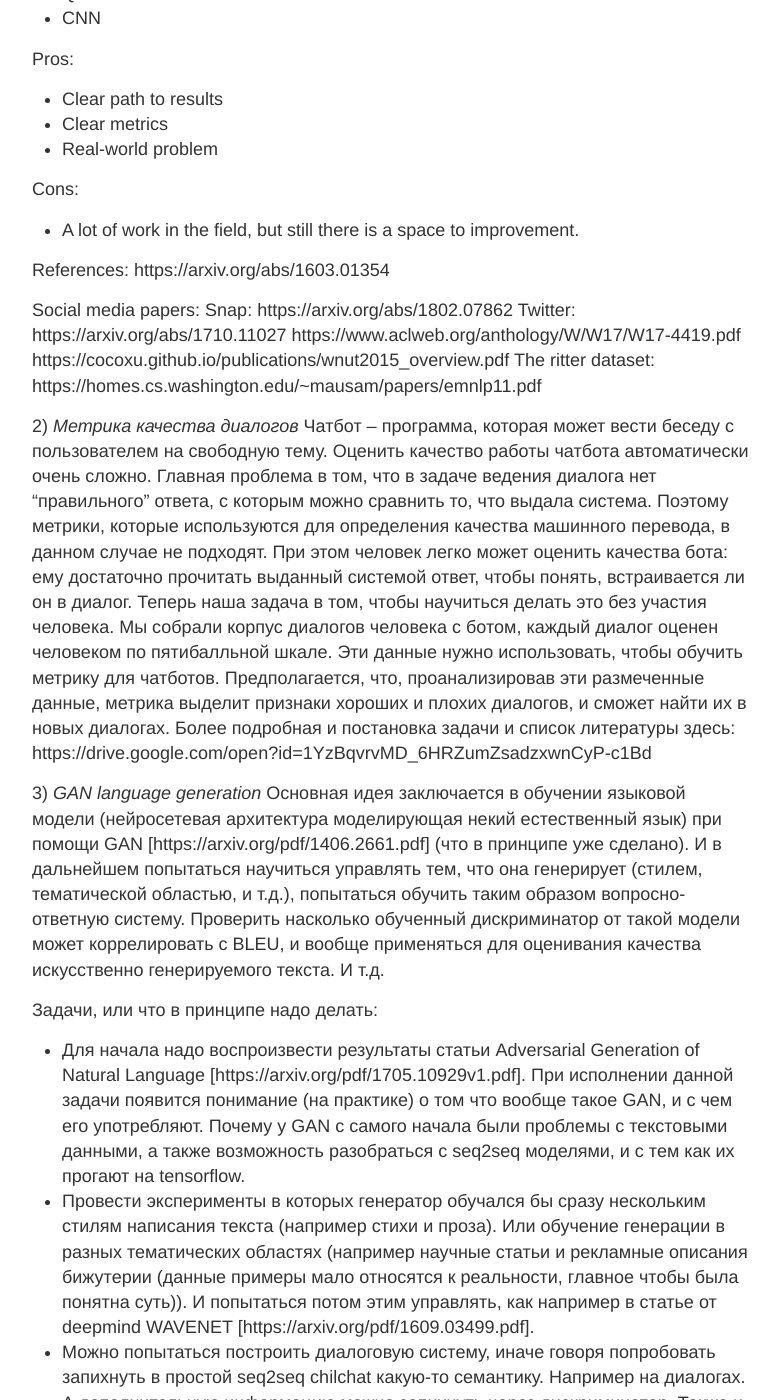
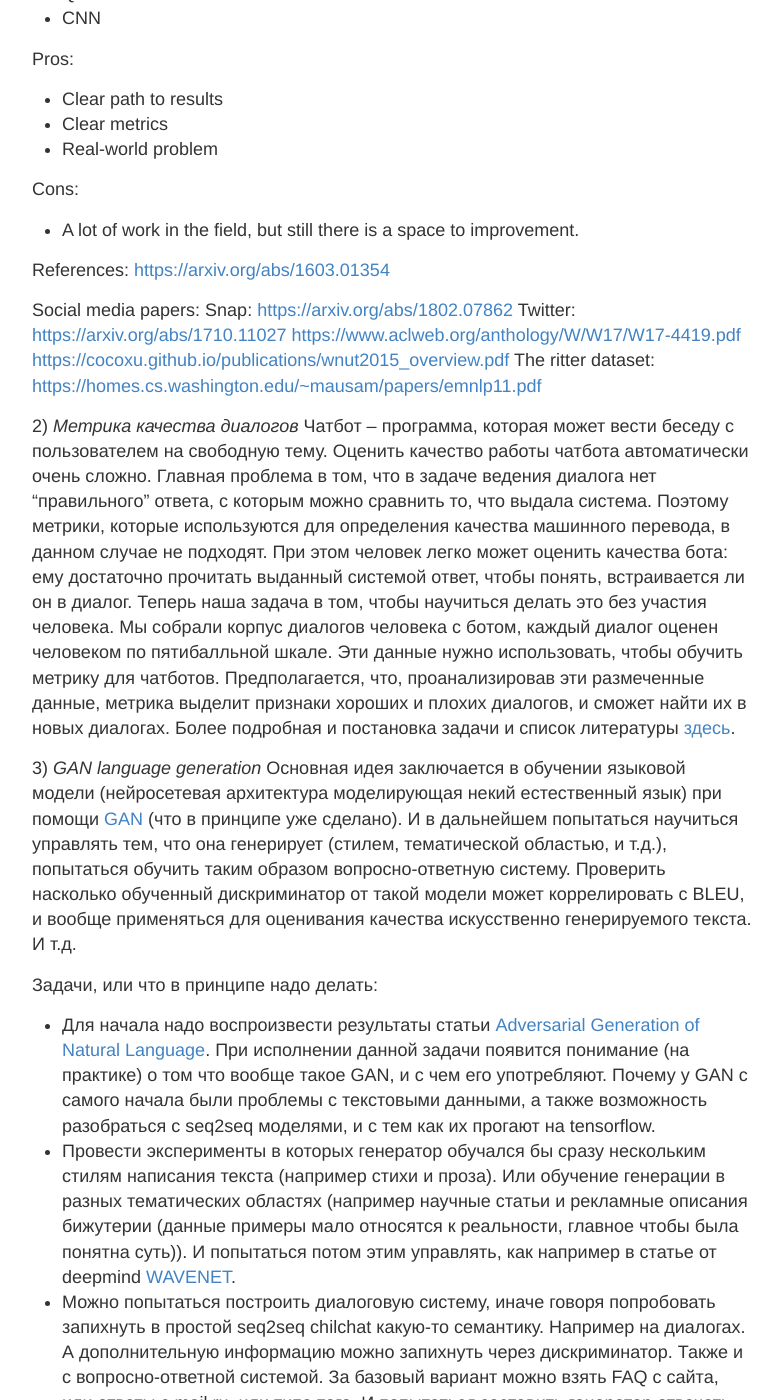
Before and after one commit to deepmipt/edu, a Jekyll site: the page built from _posts/2018-03-08-nlp-projects2.md, in a window 1280 px wide and 1400 px high, scrolled down 470 px. Shown: the whole window, without its empty margins (248-1029 px from the left). Built offline with Jekyll 4.4.1, drawn with Linux system fonts in a browser that asks for light colours; part of the change alters nothing that is shown.

Commit message:
FIX: links

```diff
--- a/_posts/2018-03-08-nlp-projects2.md
+++ b/_posts/2018-03-08-nlp-projects2.md
@@ -22,27 +22,27 @@ Cons:
 * A lot of work in the field, but still there is a space to improvement.
 
 References:
-https://arxiv.org/abs/1603.01354
+[https://arxiv.org/abs/1603.01354](https://arxiv.org/abs/1603.01354)
 
 Social media papers:
 Snap:
-https://arxiv.org/abs/1802.07862
+[https://arxiv.org/abs/1802.07862](https://arxiv.org/abs/1802.07862)
 Twitter:
-https://arxiv.org/abs/1710.11027
-https://www.aclweb.org/anthology/W/W17/W17-4419.pdf
-https://cocoxu.github.io/publications/wnut2015_overview.pdf
-The ritter dataset: https://homes.cs.washington.edu/~mausam/papers/emnlp11.pdf
+[https://arxiv.org/abs/1710.11027](https://arxiv.org/abs/1710.11027)
+[https://www.aclweb.org/anthology/W/W17/W17-4419.pdf](https://www.aclweb.org/anthology/W/W17/W17-4419.pdf)
+[https://cocoxu.github.io/publications/wnut2015_overview.pdf](https://cocoxu.github.io/publications/wnut2015_overview.pdf)
+The ritter dataset: [https://homes.cs.washington.edu/~mausam/papers/emnlp11.pdf](https://homes.cs.washington.edu/~mausam/papers/emnlp11.pdf)
 
 
 2) *Метрика качества диалогов*
 Чатбот – программа, которая может вести беседу с пользователем на свободную тему. Оценить качество работы чатбота автоматически очень сложно. Главная проблема в том, что в задаче ведения диалога нет “правильного” ответа, с которым можно сравнить то, что выдала система. Поэтому метрики, которые используются для определения качества машинного перевода, в данном случае не подходят.
 При этом человек легко может оценить качества бота: ему достаточно прочитать выданный системой ответ, чтобы понять, встраивается ли он в диалог. Теперь наша задача в том, чтобы научиться делать это без участия человека. Мы собрали корпус диалогов человека с ботом, каждый диалог оценен человеком по пятибалльной шкале. Эти данные нужно использовать, чтобы обучить метрику для чатботов. Предполагается, что, проанализировав эти размеченные данные, метрика выделит признаки хороших и плохих диалогов, и сможет найти их в новых диалогах.
-Более подробная и постановка задачи и список литературы здесь: https://drive.google.com/open?id=1YzBqvrvMD_6HRZumZsadzxwnCyP-c1Bd
+Более подробная и постановка задачи и список литературы [здесь](https://drive.google.com/open?id=1YzBqvrvMD_6HRZumZsadzxwnCyP-c1Bd).
 
 3) *GAN language generation*
-Основная идея заключается в обучении языковой модели (нейросетевая архитектура моделирующая некий естественный язык) при помощи GAN \[https://arxiv.org/pdf/1406.2661.pdf\] (что в принципе уже сделано). И в дальнейшем попытаться научиться управлять тем, что она генерирует (стилем, тематической областью, и т.д.), попытаться обучить таким образом вопросно-ответную систему. Проверить насколько обученный дискриминатор от такой модели может коррелировать с BLEU, и вообще применяться для оценивания качества искусственно генерируемого текста. И т.д.
+Основная идея заключается в обучении языковой модели (нейросетевая архитектура моделирующая некий естественный язык) при помощи [GAN](https://arxiv.org/pdf/1406.2661.pdf) (что в принципе уже сделано). И в дальнейшем попытаться научиться управлять тем, что она генерирует (стилем, тематической областью, и т.д.), попытаться обучить таким образом вопросно-ответную систему. Проверить насколько обученный дискриминатор от такой модели может коррелировать с BLEU, и вообще применяться для оценивания качества искусственно генерируемого текста. И т.д.
 
 Задачи, или что в принципе надо делать:
-* Для начала надо воспроизвести результаты статьи Adversarial Generation of Natural Language \[https://arxiv.org/pdf/1705.10929v1.pdf\]. При исполнении данной задачи появится понимание (на практике) о том что вообще такое GAN, и с чем его употребляют. Почему у GAN с самого начала были проблемы с текстовыми данными, а также возможность разобраться с seq2seq моделями, и с тем как их прогают на tensorflow.
-* Провести эксперименты в которых генератор обучался бы сразу нескольким стилям написания текста (например стихи и проза). Или обучение генерации в разных тематических областях (например научные статьи и рекламные описания бижутерии (данные примеры мало относятся к реальности, главное чтобы была понятна суть)). И попытаться потом этим управлять, как например в статье от deepmind WAVENET \[https://arxiv.org/pdf/1609.03499.pdf\].
+* Для начала надо воспроизвести результаты статьи [Adversarial Generation of Natural Language](https://arxiv.org/pdf/1705.10929v1.pdf). При исполнении данной задачи появится понимание (на практике) о том что вообще такое GAN, и с чем его употребляют. Почему у GAN с самого начала были проблемы с текстовыми данными, а также возможность разобраться с seq2seq моделями, и с тем как их прогают на tensorflow.
+* Провести эксперименты в которых генератор обучался бы сразу нескольким стилям написания текста (например стихи и проза). Или обучение генерации в разных тематических областях (например научные статьи и рекламные описания бижутерии (данные примеры мало относятся к реальности, главное чтобы была понятна суть)). И попытаться потом этим управлять, как например в статье от deepmind [WAVENET](https://arxiv.org/pdf/1609.03499.pdf).
 * Можно попытаться построить диалоговую систему, иначе говоря попробовать запихнуть в простой seq2seq chilchat какую-то семантику. Например на диалогах. А дополнительную информацию можно запихнуть через дискриминатор. Также и с вопросно-ответной системой. За базовый вариант можно взять FAQ с сайта, или ответы с mail.ru, или типа того. И попытаться заставить генератор отвечать на вопросы.
```
